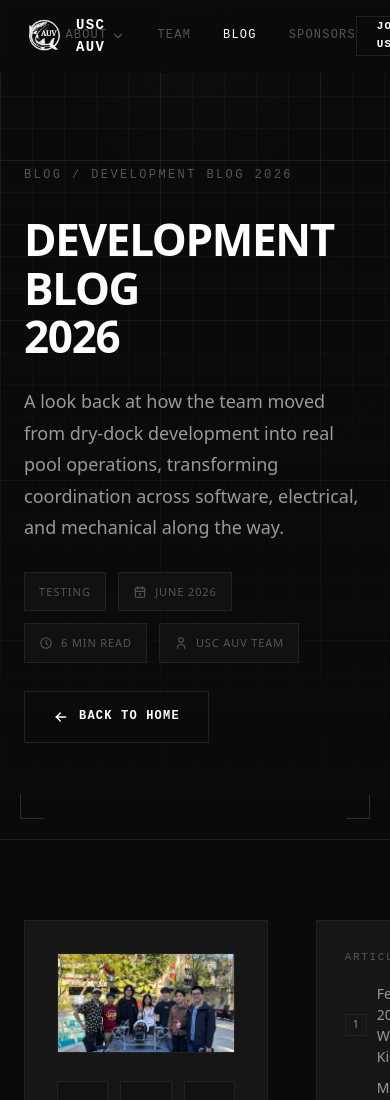
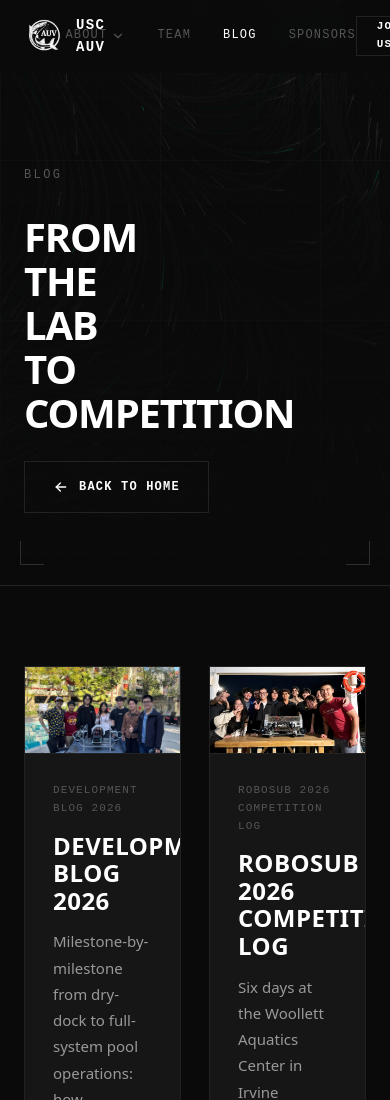
Before and after one commit to usc-robosub/usc-robosub.github.io, a Next.js app: page /blog in a window 390 px wide. Shown: the top 1100 px of the page. Built offline with nearby package versions, Linux system fonts and the light colour scheme.

Commit message:
Restructure blog into index with development and competition sections

```diff
--- a/src/app/blog/[slug]/page.tsx
+++ b/src/app/blog/[slug]/page.tsx
@@ -4,9 +4,9 @@
 import { blogPosts, getBlogPost } from "@/lib/blog";
 
 type PageProps = {
-  params: {
+  params: Promise<{
     slug: string;
-  };
+  }>;
 };
 
 export async function generateStaticParams() {
@@ -14,7 +14,7 @@
 }
 
 export async function generateMetadata({ params }: PageProps): Promise<Metadata> {
-  const { slug } = params;
+  const { slug } = await params;
   const post = getBlogPost(slug);
 
   if (!post) {
@@ -27,8 +27,8 @@
   };
 }
 
-export default function BlogPostPage({ params }: PageProps) {
-  const { slug } = params;
+export default async function BlogPostPage({ params }: PageProps) {
+  const { slug } = await params;
   const post = getBlogPost(slug);
 
   if (!post) {
--- /dev/null
+++ b/src/app/blog/development/page.tsx
@@ -0,0 +1,22 @@
+import type { Metadata } from "next";
+import { BlogPostArticle } from "@/components/blog/BlogPostArticle";
+import { blogPosts } from "@/lib/blog";
+
+const post = blogPosts[0];
+
+export const metadata: Metadata = {
+  title: "Development Blog 2026 | USC AUV",
+  description: post.excerpt,
+};
+
+export default function DevelopmentBlogPage() {
+  return (
+    <BlogPostArticle
+      post={post}
+      sectionLabel="BLOG / DEVELOPMENT BLOG 2026"
+      headlineWords={["DEVELOPMENT", "BLOG", "2026"]}
+      backHref="/blog"
+      backLabel="BACK TO BLOG"
+    />
+  );
+}
--- a/src/app/blog/page.tsx
+++ b/src/app/blog/page.tsx
@@ -1,22 +1,231 @@
 import type { Metadata } from "next";
-import { BlogPostArticle } from "@/components/blog/BlogPostArticle";
-import { blogPosts } from "@/lib/blog";
-
-const post = blogPosts[0];
+import Link from "next/link";
+import Image from "next/image";
+import { IconArrowRight, IconArrowLeft, IconCalendar, IconClock } from "@tabler/icons-react";
+import { Navbar, Footer } from "@/components/layout";
+import { SectionLabel, AnimatedHeadline, FadeUpText, FlowField } from "@/components/ui";
+import { getBlogPost, blogPosts } from "@/lib/blog";
 
 export const metadata: Metadata = {
-  title: "Development Blog 2026 | USC AUV",
-  description: post.excerpt,
+  title: "Blog | USC AUV",
+  description:
+    "Development logs and competition recaps from the USC AUV team, following Barracuda from the lab to RoboSub.",
 };
+
+type BlogCard = {
+  href: string;
+  label: string;
+  title: string;
+  excerpt: string;
+  image: string;
+  date: string;
+  readTime: string;
+};
+
+const devPost = blogPosts[0];
+const compPost = getBlogPost("robosub-2026-competition-log");
+
+const cards: BlogCard[] = [
+  {
+    href: "/blog/development",
+    label: "DEVELOPMENT BLOG 2026",
+    title: "Development Blog 2026",
+    excerpt:
+      "Milestone-by-milestone from dry-dock to full-system pool operations: how software, electrical, and mechanical came together across the spring wet tests.",
+    image: devPost.image,
+    date: devPost.date,
+    readTime: devPost.readTime,
+  },
+  {
+    href: "/blog/robosub-2026-competition-log",
+    label: "ROBOSUB 2026 COMPETITION LOG",
+    title: "RoboSub 2026 Competition Log",
+    excerpt:
+      compPost?.excerpt ??
+      "Six days in Irvine, an overnight rebuild, and a run into the Autonomy Challenge semi-finals.",
+    image: compPost?.image ?? "/barracuda.jpg",
+    date: compPost?.date ?? "July 2026",
+    readTime: compPost?.readTime ?? "7 min read",
+  },
+];
 
 export default function BlogPage() {
   return (
-    <BlogPostArticle
-      post={post}
-      sectionLabel="BLOG / DEVELOPMENT BLOG 2026"
-      headlineWords={["DEVELOPMENT", "BLOG", "2026"]}
-      backHref="/"
-      backLabel="BACK TO HOME"
-    />
+    <>
+      <Navbar />
+      <main>
+        <section
+          style={{
+            position: "relative",
+            paddingTop: "160px",
+            paddingBottom: "72px",
+            overflow: "hidden",
+            borderBottom: "1px solid var(--border)",
+          }}
+        >
+          <FlowField seed={70716} style={{ opacity: 0.8 }} />
+          <div className="bg-grid" style={{ opacity: 0.35 }} />
+          <div className="bg-grid-fade" />
+          <div className="corner-frame tl" />
+          <div className="corner-frame tr" />
+          <div className="corner-frame bl" />
+          <div className="corner-frame br" />
+
+          <div className="container" style={{ position: "relative", zIndex: 1 }}>
+            <div style={{ maxWidth: "980px" }}>
+              <SectionLabel text="BLOG" delay={0.1} />
+              <AnimatedHeadline
+                text={["FROM", "THE", "LAB", "TO", "COMPETITION"]}
+                className="text-display"
+                style={{
+                  fontSize: "clamp(40px, 7vw, 80px)",
+                  marginTop: "16px",
+                  marginBottom: "24px",
+                }}
+                as="h1"
+                delay={0.2}
+              />
+              <FadeUpText delay={0.55}>
+                <Link href="/" className="btn-secondary">
+                  <IconArrowLeft size={16} />
+                  BACK TO HOME
+                </Link>
+              </FadeUpText>
+            </div>
+          </div>
+        </section>
+
+        <section className="section">
+          <div className="container">
+            <div
+              style={{
+                display: "grid",
+                gridTemplateColumns: "repeat(2, minmax(0, 1fr))",
+                gap: "28px",
+                alignItems: "stretch",
+              }}
+              className="hero-grid"
+            >
+              {cards.map((card) => (
+                <Link
+                  key={card.href}
+                  href={card.href}
+                  className="card"
+                  style={{
+                    display: "flex",
+                    flexDirection: "column",
+                    padding: "0",
+                    overflow: "hidden",
+                    textDecoration: "none",
+                    color: "inherit",
+                  }}
+                >
+                  <div
+                    style={{
+                      position: "relative",
+                      width: "100%",
+                      aspectRatio: "16 / 9",
+                      borderBottom: "1px solid var(--border)",
+                      overflow: "hidden",
+                    }}
+                  >
+                    <Image src={card.image} alt={card.title} fill style={{ objectFit: "cover" }} />
+                  </div>
+                  <div
+                    style={{
+                      padding: "28px",
+                      display: "flex",
+                      flexDirection: "column",
+                      flex: 1,
+                    }}
+                  >
+                    <span
+                      className="mono"
+                      style={{
+                        fontSize: "11px",
+                        letterSpacing: "0.1em",
+                        color: "var(--text-muted)",
+                        marginBottom: "14px",
+                      }}
+                    >
+                      {card.label}
+                    </span>
+                    <h2
+                      style={{
+                        fontSize: "24px",
+                        fontWeight: 700,
+                        textTransform: "uppercase",
+                        letterSpacing: "0.02em",
+                        marginBottom: "14px",
+                        lineHeight: 1.15,
+                      }}
+                    >
+                      {card.title}
+                    </h2>
+                    <p
+                      style={{
+                        color: "var(--text-secondary)",
+                        fontSize: "15px",
+                        lineHeight: 1.75,
+                        marginBottom: "22px",
+                      }}
+                    >
+                      {card.excerpt}
+                    </p>
+
+                    <div
+                      style={{
+                        marginTop: "auto",
+                        paddingTop: "18px",
+                        borderTop: "1px solid var(--border)",
+                        display: "flex",
+                        alignItems: "center",
+                        justifyContent: "space-between",
+                        gap: "12px",
+                      }}
+                    >
+                      <div
+                        style={{
+                          display: "flex",
+                          flexWrap: "wrap",
+                          gap: "14px",
+                          fontSize: "12px",
+                          fontFamily: "var(--font-mono)",
+                          color: "var(--text-muted)",
+                        }}
+                      >
+                        <span style={{ display: "inline-flex", alignItems: "center", gap: "6px" }}>
+                          <IconCalendar size={13} />
+                          {card.date}
+                        </span>
+                        <span style={{ display: "inline-flex", alignItems: "center", gap: "6px" }}>
+                          <IconClock size={13} />
+                          {card.readTime}
+                        </span>
+                      </div>
+                      <span
+                        className="mono"
+                        style={{
+                          display: "inline-flex",
+                          alignItems: "center",
+                          gap: "6px",
+                          fontSize: "12px",
+                          letterSpacing: "0.1em",
+                          color: "var(--text-primary)",
+                        }}
+                      >
+                        READ
+                        <IconArrowRight size={15} />
+                      </span>
+                    </div>
+                  </div>
+                </Link>
+              ))}
+            </div>
+          </div>
+        </section>
+      </main>
+      <Footer />
+    </>
   );
 }
```
